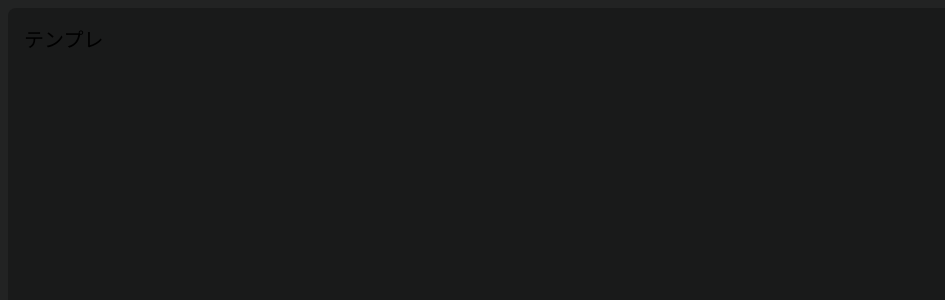
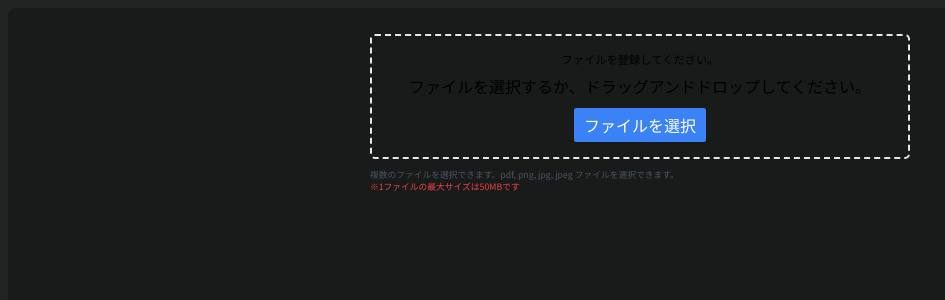
Before and after one commit to Fn-front/nextjs-drag-and-drop, a Next.js app: page / in a window 1280 px wide. Shown: the top 300 px of the page, without its empty margins (0-945 px from the left). Built offline with nearby package versions, Linux system fonts and the light colour scheme.

Commit message:
add: fileupload

```diff
--- a/src/app/page.tsx
+++ b/src/app/page.tsx
@@ -1,7 +1,9 @@
+import FileUploader from '@/features/fileUploader'
+
 export default function Home() {
   return (
     <>
-      <h2 className="c_h2">テンプレ</h2>
+      <FileUploader />
     </>
   );
 }
--- /dev/null
+++ b/src/components/FilePreview/index.tsx
@@ -0,0 +1,69 @@
+import { FileUploadState } from '@/functions/types'
+import { FileIcon, X, Trash } from 'lucide-react';
+
+interface FilePreviewProps {
+  file: FileUploadState;
+  onCancel: (id: string) => void;
+  onRemove: (id: string) => void;
+}
+
+export const FilePreview: React.FC<FilePreviewProps> = ({ file, onCancel, onRemove }) => {
+  const isImage = file!.file.type.startsWith('image/');
+
+  return (
+    <div className='relative group'>
+      <div className='p-4 bg-gray-50 rounded-lg'>
+        {isImage && file!.previewUrl ? (
+          <div className='relative w-full aspect-video'>
+            <img
+              src={file!.previewUrl}
+              alt={file!.file.name}
+              className='object-contain w-full h-full rounded'
+            />
+          </div>
+        ) : (
+          <div className='flex items-center justify-center aspect-video bg-gray-100 rounded'>
+            <FileIcon className='w-12 h-12 text-gray-400' />
+          </div>
+        )}
+
+        <div className='mt-2'>
+          <p className='text-sm font-medium truncate'>{file!.file.name}</p>
+          {!file!.isUploaded && (
+            <div className='mt-2'>
+              <div className='h-2 bg-gray-200 rounded-full overflow-hidden'>
+                <div
+                  className='h-full bg-blue-500 transition-all duration-300'
+                  style={{ width: `${file!.progress}%` }}
+                />
+              </div>
+              <p className='text-xs text-gray-500 mt-1'>
+                {file!.progress.toFixed(0)}%
+              </p>
+            </div>
+          )}
+        </div>
+      </div>
+
+      <div className='absolute top-2 right-2 opacity-0 group-hover:opacity-100 transition-opacity'>
+        {!file!.isUploaded ? (
+          <button
+            onClick={() => onCancel(file!.id)}
+            className='p-1 bg-red-500 text-white rounded-full hover:bg-red-600'
+          >
+            <X className='w-4 h-4' />
+          </button>
+        ) : (
+          <button
+            onClick={() => onRemove(file!.id)}
+            className='p-1 bg-gray-500 text-white rounded-full hover:bg-gray-600'
+          >
+            <Trash className='w-4 h-4' />
+          </button>
+        )}
+      </div>
+    </div>
+  );
+};
+
+export default FilePreview;
--- /dev/null
+++ b/src/features/fileUploader/index.tsx
@@ -0,0 +1,97 @@
+'use client';
+
+import { useCallback } from 'react';
+import { FileRejection, useDropzone } from 'react-dropzone';
+import { useFileUploader } from '@/functions/hooks/useFileUploader';
+import { FilePreview } from '@/components/FilePreview';
+import { MAX_FILES, MAX_FILE_SIZE, ACCEPTED_FILE_TYPES, ERROR_MESSAGES } from '@/functions/constants';
+
+const FileUploader = () => {
+  const { files, handleFileUpload, cancelUpload, removeFile } = useFileUploader();
+
+  const onDrop = useCallback(async (acceptedFiles: File[]) => {
+    if (acceptedFiles.length + files.length > MAX_FILES) {
+      alert(ERROR_MESSAGES.maxFilesExceeded);
+      return;
+    }
+
+    try {
+      await Promise.all(acceptedFiles.map(handleFileUpload));
+    } catch (error) {
+      alert(ERROR_MESSAGES.uploadError(error));
+    }
+  }, [files.length, handleFileUpload]);
+
+  const onDropRejected = useCallback((rejectedFiles: FileRejection[]) => {
+    rejectedFiles.forEach(({ file, errors }) => {
+      errors.forEach(({ code }) => {
+        const message = code === 'file-too-large'
+          ? ERROR_MESSAGES.fileTooLarge(file.name)
+          : code === 'file-invalid-type'
+            ? ERROR_MESSAGES.invalidType(file.name)
+            : ERROR_MESSAGES.default;
+        alert(message);
+      });
+    });
+  }, []);
+
+  const { getRootProps, getInputProps, isDragAccept, isDragReject } = useDropzone({
+    onDrop,
+    onDropRejected,
+    accept: ACCEPTED_FILE_TYPES,
+    maxSize: MAX_FILE_SIZE,
+  });
+
+  return (
+    <div className='w-full max-w-4xl mx-auto p-4'>
+      <div
+        {...getRootProps()}
+        className={`
+          border-2 border-dashed rounded-lg p-6 text-center cursor-pointer
+          ${isDragAccept ? 'border-green-500 bg-green-50' : ''}
+          ${isDragReject ? 'border-red-500 bg-red-50' : ''}
+        `}
+      >
+        <input {...getInputProps()} />
+        <p className='text-lg font-medium mb-2'>
+          {isDragAccept
+            ? 'ファイルをアップロードします。'
+            : isDragReject
+              ? 'エラー'
+              : 'ファイルを登録してください。'}
+        </p>
+        <p className='mb-4'>
+          {isDragReject
+            ? 'このファイル形式のアップロードは許可されていません。'
+            : 'ファイルを選択するか、ドラッグアンドドロップしてください。'}
+        </p>
+        <button
+          className='px-4 py-2 bg-blue-500 text-white rounded disabled:opacity-50'
+          disabled={isDragReject}
+        >
+          ファイルを選択
+        </button>
+      </div>
+
+      <div className='mt-4 text-sm text-gray-600'>
+        <p>複数のファイルを選択できます。pdf, png, jpg, jpeg ファイルを選択できます。</p>
+        <p className='text-red-500'>※1ファイルの最大サイズは50MBです</p>
+      </div>
+
+      {files.length > 0 && (
+        <div className='mt-6 grid grid-cols-1 sm:grid-cols-2 lg:grid-cols-3 gap-4'>
+          {files.map((file) => (
+            <FilePreview
+              key={file.id}
+              file={file}
+              onCancel={cancelUpload}
+              onRemove={removeFile}
+            />
+          ))}
+        </div>
+      )}
+    </div>
+  );
+};
+
+export default FileUploader;
--- /dev/null
+++ b/src/functions/hooks/useFileUploader.ts
@@ -0,0 +1,98 @@
+import { useState, useCallback } from 'react';
+import { nanoid } from 'nanoid';
+import type { FileUploadState } from '@/functions/types';
+import { ERROR_MESSAGES } from '@/functions/constants';
+
+export const useFileUploader = () => {
+  const [files, setFiles] = useState<FileUploadState[]>([]);
+
+  const createPreviewUrl = useCallback((file: File): string | undefined => {
+    if (file.type.startsWith('image/')) {
+      return URL.createObjectURL(file);
+    }
+    return undefined;
+  }, []);
+
+  const simulateFileUpload = async (
+    file: File,
+    onProgress: (progress: number) => void,
+    signal: AbortSignal,
+  ): Promise<void> => {
+    const totalChunks = 100;
+    const chunkTime = Math.random() * 90 + 10; // 10-100ms per chunk
+
+    for (let i = 0; i < totalChunks; i++) {
+      if (signal.aborted) {
+        throw new Error('Upload cancelled');
+      }
+      await new Promise((resolve) => setTimeout(resolve, chunkTime));
+      onProgress(((i + 1) / totalChunks) * 100);
+    }
+  };
+
+  const handleFileUpload = async (file: File): Promise<void> => {
+    const id = nanoid();
+    const previewUrl = createPreviewUrl(file);
+    const uploadController = new AbortController();
+
+    try {
+      setFiles((prev) => [
+        ...prev,
+        {
+          id,
+          file,
+          isUploaded: false,
+          progress: 0,
+          previewUrl,
+          uploadController,
+        },
+      ]);
+
+      await simulateFileUpload(
+        file,
+        (progress) => {
+          setFiles((prev) =>
+            prev.map((f) => (f.id === id ? { ...f, progress } : f)),
+          );
+        },
+        uploadController.signal,
+      );
+
+      setFiles((prev) =>
+        prev.map((f) => (f.id === id ? { ...f, isUploaded: true } : f)),
+      );
+    } catch (error) {
+      if ((error as Error).message === 'Upload cancelled') {
+        setFiles((prev) => prev.filter((f) => f.id !== id));
+      } else {
+        alert(ERROR_MESSAGES.uploadError(error));
+        setFiles((prev) => prev.filter((f) => f.id !== id));
+      }
+    }
+  };
+
+  const cancelUpload = useCallback((id: string) => {
+    setFiles((prev) => {
+      const file = prev.find((f) => f.id === id);
+      file?.uploadController?.abort();
+      return prev.filter((f) => f.id !== id);
+    });
+  }, []);
+
+  const removeFile = useCallback((id: string) => {
+    setFiles((prev) => {
+      const file = prev.find((f) => f.id === id);
+      if (file?.previewUrl) {
+        URL.revokeObjectURL(file.previewUrl);
+      }
+      return prev.filter((f) => f.id !== id);
+    });
+  }, []);
+
+  return {
+    files,
+    handleFileUpload,
+    cancelUpload,
+    removeFile,
+  };
+};
```
